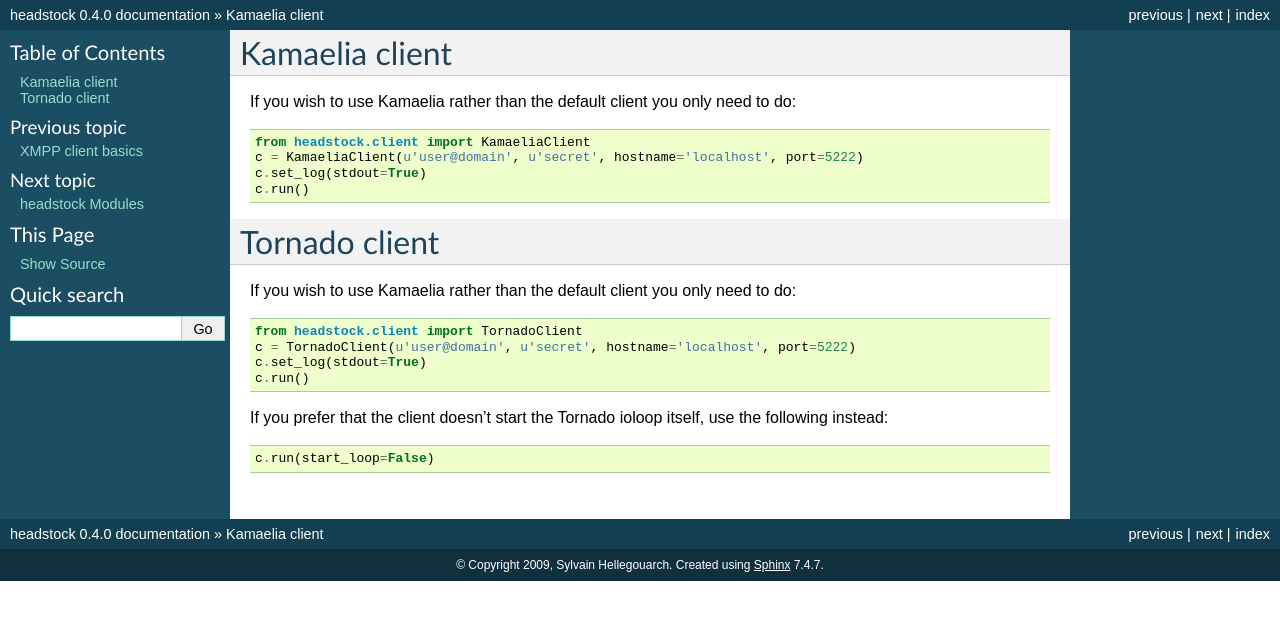
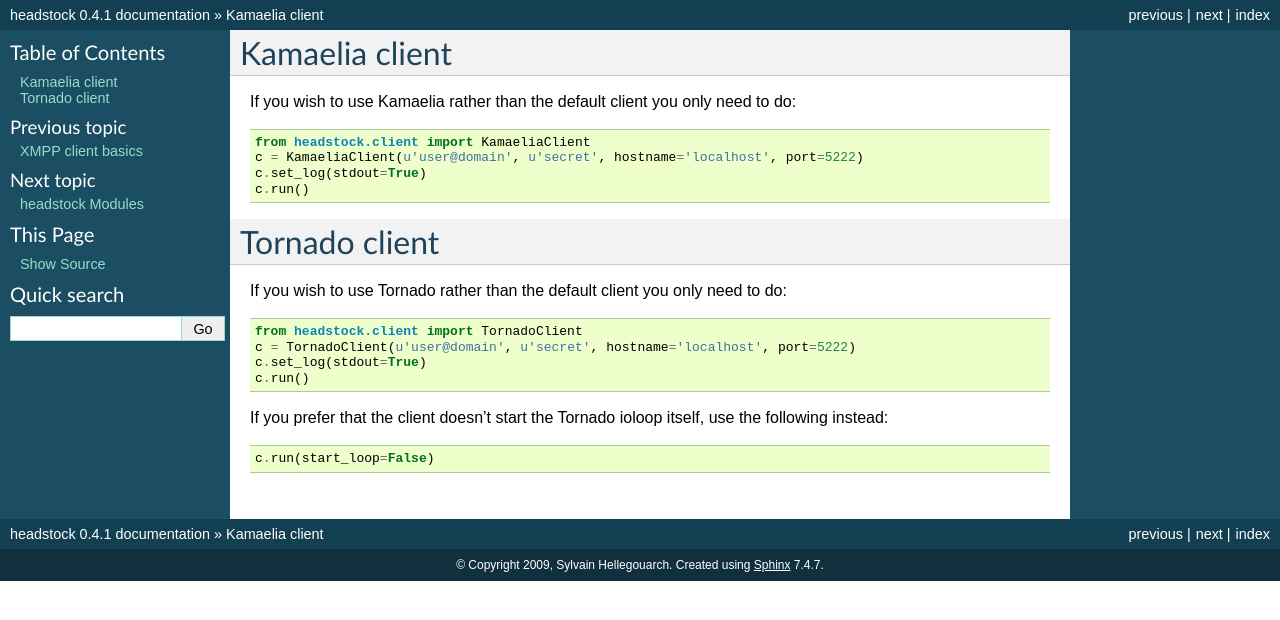
Before and after one commit to Lawouach/headstock, a Sphinx documentation site: the page built from docs/client.rst, in a window 1280 px wide. Shown: the top 620 px of the page. Built offline with Sphinx 7.4.7, drawn with Linux system fonts in a browser that asks for light colours; pages that are not in the unit, such as notebooks, are missing from menus.

```diff
--- a/docs/client.rst
+++ b/docs/client.rst
@@ -16,7 +16,7 @@ client you only need to do:
 Tornado client
 ==============
 
-If you wish to use Kamaelia rather than the default
+If you wish to use Tornado rather than the default
 client you only need to do:
 
 .. code-block :: python
--- a/docs/conf.py
+++ b/docs/conf.py
@@ -45,9 +45,9 @@ copyright = u'2009, Sylvain Hellegouarch'
 # built documents.
 #
 # The short X.Y version.
-version = '0.4.0'
+version = '0.4.1'
 # The full version, including alpha/beta/rc tags.
-release = '0.4.0'
+release = '0.4.1'
 
 # The language for content autogenerated by Sphinx. Refer to documentation
 # for a list of supported languages.
--- a/docs/index.rst
+++ b/docs/index.rst
@@ -17,6 +17,7 @@ Tutorials
 
    tutorial
    client
+   cot
 
 Module Listing
 --------------
--- a/docs/modules/index.rst
+++ b/docs/modules/index.rst
@@ -16,3 +16,4 @@ headstock Modules
    error
    logger
    util
+   cot
```
Also changed, not shown: docs/modules/cot.rst (added, +26 -0 lines).
